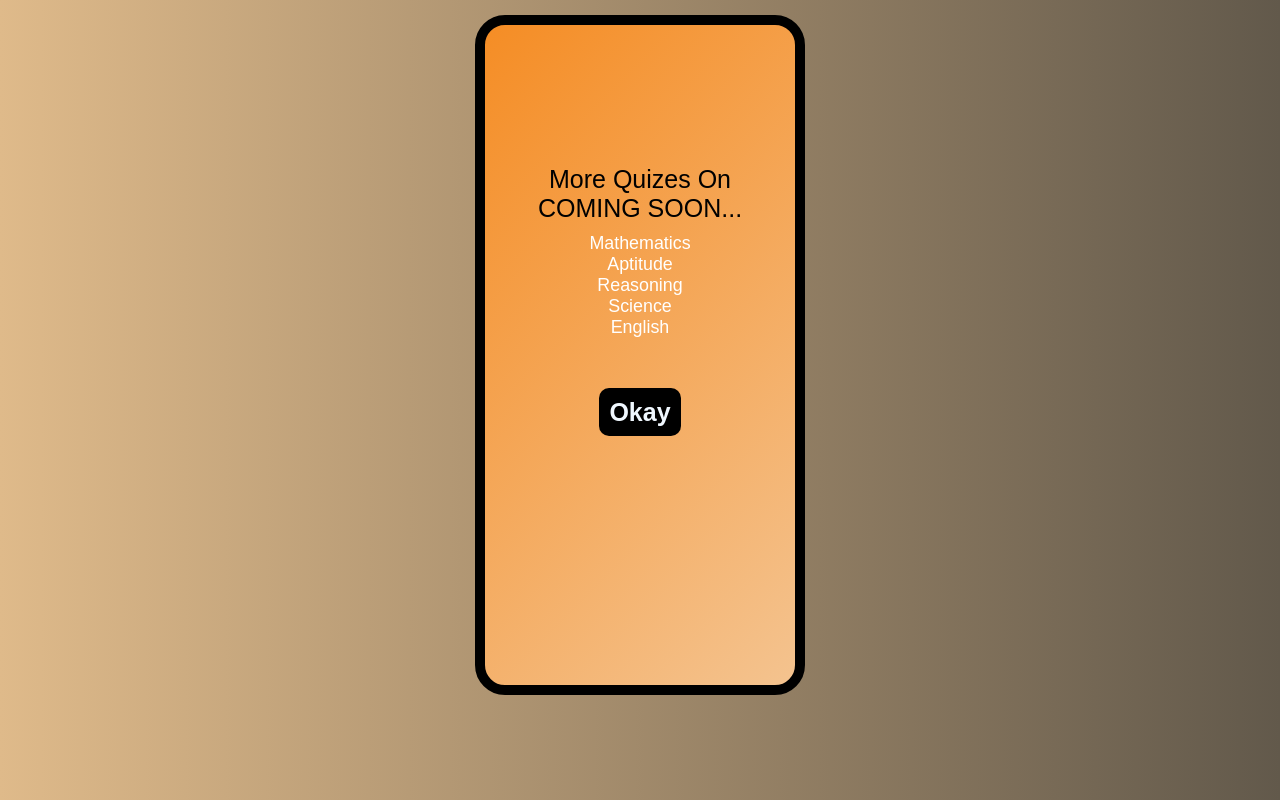
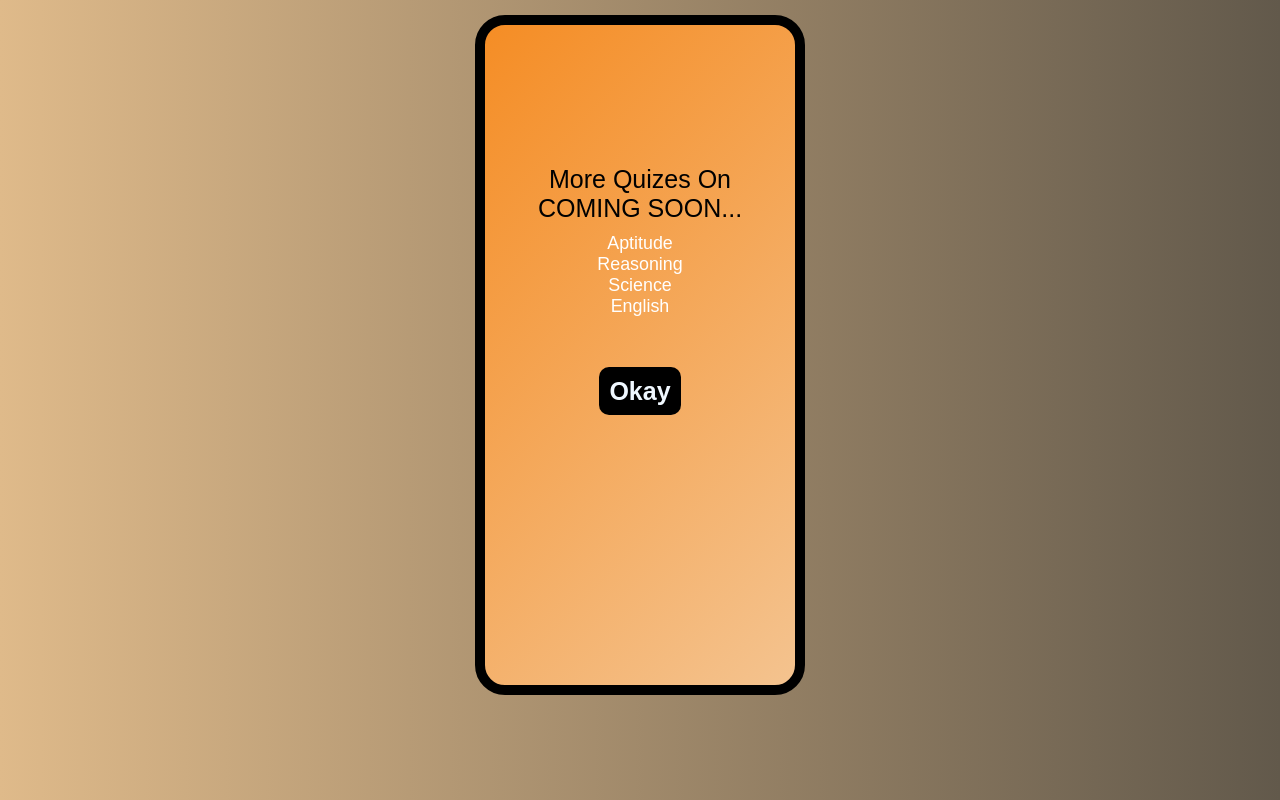
Before and after one commit to uddyan85/Trivia, a plain HTML site: page MoreQuiz.html in a window 1280 px wide. Drawn offline with Linux system fonts and the light colour scheme.

Commit message:
Update MoreQuiz.html

```diff
--- a/MoreQuiz.html
+++ b/MoreQuiz.html
@@ -12,7 +12,6 @@
 				<div id="head"> More Quizes On COMING SOON...</div>
 				<div class="more">
 					<ul>
-						<p> Mathematics </p>
 						<p> Aptitude</p>
 						<p> Reasoning</p>
 						<p> Science</p>
```
